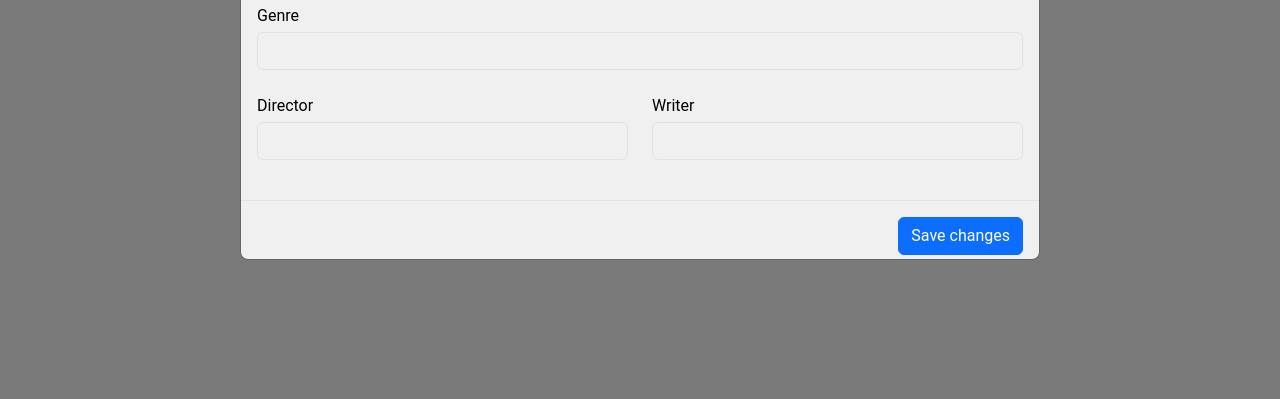
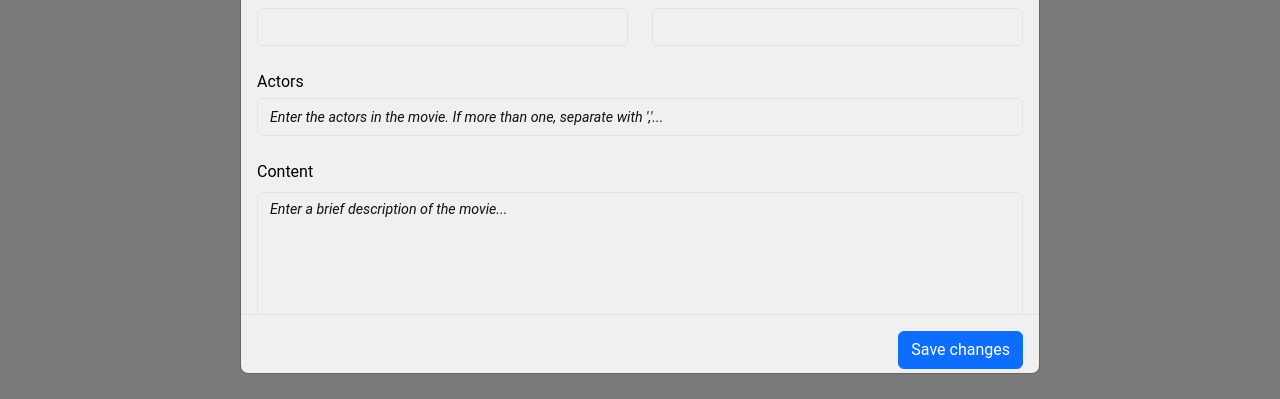
Before and after one commit to ahmetkanbaz/MovieApp, a React (Vite) app in the folder movieapp/: page /allmovies/1 in a window 1280 px wide. Both pictures are taken after a click on the button "Update Movie". Shown: the part 398-797 px from the top of the page. Built offline with nearby package versions, Linux system fonts and the light colour scheme; no server answers.

Commit message:
MovieApp-UpdateMovie-Done
Filmin başarıyla güncellenme işlemi gerçekleştirildi.

```diff
--- a/movieapp/src/components/AddNewMovieForm/AddNewMovieForm.jsx
+++ b/movieapp/src/components/AddNewMovieForm/AddNewMovieForm.jsx
@@ -85,7 +85,7 @@ const AddNewMovieForm = ({
               onChange={handleChange}
               onBlur={handleBlur}
               disabled={isSubmitting}
-            ></textarea>
+            />
           </div>
 
           <MovieLanguageCountry
--- /dev/null
+++ b/movieapp/src/components/UpdateModal/UpdateAwardsPoster/UpdateAwardsPoster.jsx
@@ -0,0 +1,37 @@
+/* eslint-disable react/prop-types */
+import LabelInput from "../../../common/LabelInput/LabelInput"
+
+const UpdateAwardsPoster = ({handleChange, handleBlur, values, isSubmitting}) => {
+  return (
+    <div className="row align-items-center">
+      <div className="col-md-6 col-12">
+        <LabelInput
+          labelTitle="Awards"
+          type="text"
+          id="awards"
+          name="awards"
+          defaultValue={values.awards}
+          onChange={handleChange}
+          onBlur={handleBlur}
+          placeholder="Enter the awards won by the film. If more than one, separate them with ','."
+          disabled={isSubmitting}
+        />
+      </div>
+      <div className="col-md-6 col-12">
+        <LabelInput
+          labelTitle='Image Url'
+          type='url'
+          id='poster'
+          name='poster'
+          defaultValue={values.poster}
+          onChange={handleChange}
+          onBlur={handleBlur}
+          placeholder='Enter the picture poster of the movie...'
+          disabled={isSubmitting}
+        />
+      </div>
+    </div>
+  )
+}
+
+export default UpdateAwardsPoster
--- /dev/null
+++ b/movieapp/src/components/UpdateModal/UpdateImdbProduction/UpdateImdbProduction.jsx
@@ -0,0 +1,37 @@
+/* eslint-disable react/prop-types */
+import LabelInput from "../../../common/LabelInput/LabelInput"
+
+const UpdateImdbProduction = ({handleChange, handleBlur, values, isSubmitting}) => {
+  return (
+    <div className="row align-items-center">
+      <div className="col-md-6 col-12">
+        <LabelInput
+          labelTitle="IMDB Rating"
+          type="number"
+          id="imdbRating"
+          name="imdbRating"
+          defaultValue={values.imdbRating}
+          onChange={handleChange}
+          onBlur={handleBlur}
+          placeholder="Enter the imdb score of the movie..."
+          disabled={isSubmitting}
+        />
+      </div>
+      <div className="col-md-6 col-12">
+        <LabelInput
+          labelTitle="Production"
+          type="text"
+          id="production"
+          name="production"
+          defaultValue={values.production}
+          onChange={handleChange}
+          onBlur={handleBlur}
+          placeholder="Enter the production of the movie"
+          disabled={isSubmitting}
+        />
+      </div>
+    </div>
+  )
+}
+
+export default UpdateImdbProduction
--- /dev/null
+++ b/movieapp/src/components/UpdateModal/UpdateLanguageCountry/UpdateLanguageCountry.jsx
@@ -0,0 +1,42 @@
+/* eslint-disable react/prop-types */
+import LabelInput from "../../../common/LabelInput/LabelInput";
+
+const UpdateLanguageCountry = ({
+  handleChange,
+  handleBlur,
+  values,
+  isSubmitting,
+}) => {
+  return (
+    <div className="row align-items-center">
+      <div className="col-md-6 col-12">
+        <LabelInput
+          labelTitle="Language"
+          type="text"
+          id="language"
+          name="language"
+          defaultValue={values.language}
+          onChange={handleChange}
+          onBlur={handleBlur}
+          placeholder="Enter the language of the movie..."
+          disabled={isSubmitting}
+        />
+      </div>
+      <div className="col-md-6 col-12">
+        <LabelInput
+          labelTitle="Country"
+          type="text"
+          id="country"
+          name="country"
+          defaultValue={values.country}
+          onChange={handleChange}
+          onBlur={handleBlur}
+          placeholder="Enter the country name of the movie..."
+          disabled={isSubmitting}
+        />
+      </div>
+    </div>
+  );
+};
+
+export default UpdateLanguageCountry;
--- a/movieapp/src/components/UpdateModal/UpdateModal.jsx
+++ b/movieapp/src/components/UpdateModal/UpdateModal.jsx
@@ -7,11 +7,16 @@ import ModalButtons from "./ModalButtons/ModalButtons";
 import UpdateReleasedRuntime from "./UpdateReleasedRuntime/UpdateReleasedRuntime";
 import LabelInput from "../../common/LabelInput/LabelInput";
 import UpdateDirectorWriter from "./UpdateDirectorWriter/UpdateDirectorWriter";
+import UpdateLanguageCountry from "./UpdateLanguageCountry/UpdateLanguageCountry";
+import UpdateAwardsPoster from "./UpdateAwardsPoster/UpdateAwardsPoster";
+import UpdateImdbProduction from "./UpdateImdbProduction/UpdateImdbProduction";
+import { updateMovie } from "../../utils/puts";
 
 const UpdateModal = ({ movie }) => {
   const theme = useSelector((state) => state.theme.theme);
 
   const {
+    id,
     title,
     year,
     released,
@@ -33,7 +38,6 @@ const UpdateModal = ({ movie }) => {
     handleSubmit,
     handleChange,
     handleBlur,
-    handleReset,
     values,
     errors,
     isSubmitting,
@@ -57,11 +61,10 @@ const UpdateModal = ({ movie }) => {
       production,
     },
     onSubmit: async (values, bag) => {
-      console.log(values);
-
+      const response = await updateMovie(id, values)
+      console.log(response)
       document.getElementById("closeModal").click();
-      // bag.setSubmitting(false);
-      // bag.resetForm();
+      bag.setSubmitting(false);
     },
   });
 
@@ -120,6 +123,55 @@ const UpdateModal = ({ movie }) => {
                   values={values}
                   isSubmitting={isSubmitting}
                 />
+
+                <LabelInput
+                  labelTitle="Actors"
+                  type="text"
+                  id="actors"
+                  name="actors"
+                  defaultValue={values.actors}
+                  onChange={handleChange}
+                  onBlur={handleBlur}
+                  placeholder="Enter the actors in the movie. If more than one, separate with ','..."
+                  disabled={isSubmitting}
+                />
+                <div className="d-flex flex-column position-relative mb-4">
+                  <label htmlFor="plot" className="form-label">
+                    Content
+                  </label>
+                  <textarea
+                    name="plot"
+                    id="plot"
+                    rows="5"
+                    defaultValue={values.plot}
+                    className="form-control"
+                    placeholder="Enter a brief description of the movie..."
+                    onChange={handleChange}
+                    onBlur={handleBlur}
+                    disabled={isSubmitting}
+                  />
+                </div>
+
+                <UpdateLanguageCountry
+                  handleChange={handleChange}
+                  handleBlur={handleBlur}
+                  values={values}
+                  isSubmitting={isSubmitting}
+                />
+
+                <UpdateAwardsPoster
+                  handleChange={handleChange}
+                  handleBlur={handleBlur}
+                  values={values}
+                  isSubmitting={isSubmitting}
+                />
+
+                <UpdateImdbProduction
+                  handleChange={handleChange}
+                  handleBlur={handleBlur}
+                  values={values}
+                  isSubmitting={isSubmitting}
+                />
               </form>
             </div>
             <ModalButtons handleSubmit={handleSubmit} />
--- /dev/null
+++ b/movieapp/src/utils/puts.js
@@ -0,0 +1,13 @@
+import axios from 'axios'
+
+const baseUrl = import.meta.env.VITE_BASE_URL;
+
+export const updateMovie = async (id, values) => {
+  try {
+    const response = await axios.put(`${baseUrl}/movies/${id}`, values)
+    console.log(response)
+  }
+  catch (error) {
+    console.log(error)
+  }
+}
```
Also changed, not shown: 1 other file (tests, documents, lock files or other folders).
